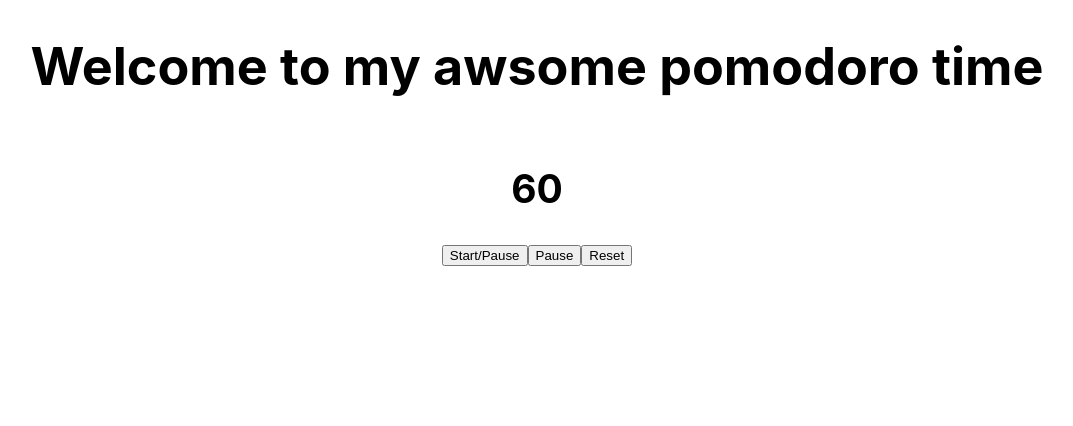
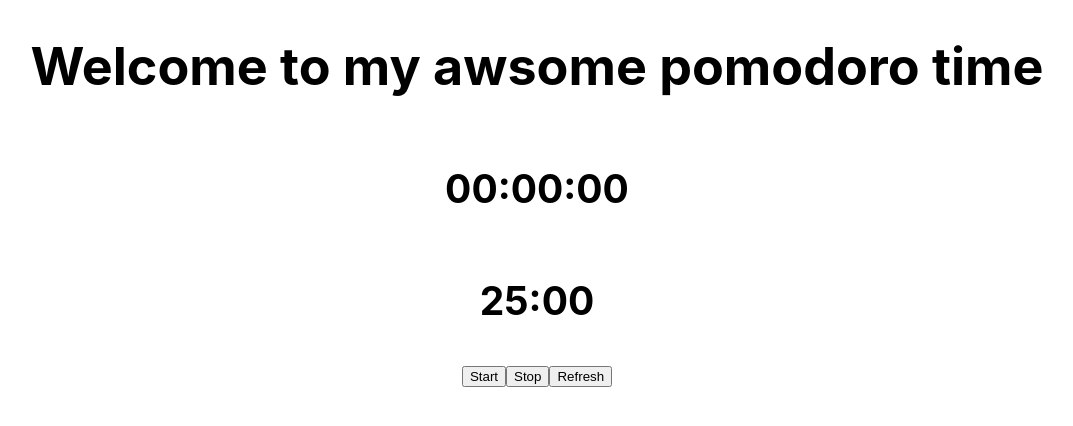
Before and after one commit to gulistanboylu/react-pomodoro-timer, a React (Create React App) app: page / in a window 1280 px wide. Shown: the top 426 px of the page, without its empty margins (103-1176 px from the left). Built offline with nearby package versions, Linux system fonts and the light colour scheme.

Commit message:
Start timer with state

```diff
--- a/src/App.js
+++ b/src/App.js
@@ -5,107 +5,49 @@ class App extends Component {
   constructor (props) {
     super(props)
     this.state = {
-      time: 60,
-      minutes: 60 * 25
-      // isPaused: false,
-      // display: '25.00'
+      breakLenght: 5,
+      minute: 25,
+      second: 0,
+      IntervalId: 0
     }
   }
 
-  handleStartTimer () {
-    // this.timer = setInterval(() => this.setState({
-    //   time: this.state.time - 1
-    // }), 1000)
-    this.timer = setInterval(() => this.setState({
-      time: this.state.time - 1
-    }), 1000)
+  handlePlay () {
+    const IntervalId = setInterval(this.decreaseTimer.bind(this), 1000)
 
-    // this.setState({
-    // minute = minute < 10 ? '0' + minute : minute,
-    // seconds = seconds < 10 ? '0' + seconds : seconds
-    // seconds = parseInt(timer % 60, 10)
-    // }), 1000)
-    // console.log(this.state.isPaused)
-    // if (this.state.isPaused === false) {
-    //   this.setState({
-    //     isPaused: true
-    //   })
-    // }
-    // if (this.state.isPaused === true) {
-    //   this.setState({
-    //     isPaused: false
-    //   })
-    // }
-
-    // const twentyFiveMinutes = this.state.minutes
-    // const display = document.querySelector('#time')
-
-    // let timer = twentyFiveMinutes; let minutes; let seconds
-
-    // setInterval(function () {
-    //   // if (this.state.isPaused === true) {
-    //   minutes = parseInt(timer / 60, 10)
-    //   seconds = parseInt(timer % 60, 10)
-
-    //   minutes = minutes < 10 ? '0' + minutes : minutes
-    //   seconds = seconds < 10 ? '0' + seconds : seconds
-
-    //   display.textContent = minutes + ':' + seconds
-
-    //   if (--timer < 0) {
-    //     timer = twentyFiveMinutes
-    //     // }
-    //   }
-    // }, 1000)
+    this.setState({
+      IntervalId: IntervalId
+    })
   }
 
-  handleStopTimer () {
-    clearInterval(this.timer)
-    console.log('pause timer')
+  decreaseTimer () {
+    switch (this.state.second) {
+      case 0:
+        this.setState((prevState) => {
+          return {
+            minute: prevState.minute - 1
+          }
+        })
+        this.setState({
+          second: 59
+        })
+        break
+      default:
+        this.setState((prevState) => {
+          return {
+            second: prevState.second - 1
+          }
+        })
+        break
+    }
   }
 
-  handleResetTimer () {
-    this.setState({ time: 60 })
-    console.log('stop timer')
-  }
-
-  componentDidMount () {
+  handleStop () {
 
   }
 
-  componentDidUpdate () {
-    console.log(this.state.time)
-    // if (this.state.isPaused === false) {
-    //   this.setState({
-    //     isPaused: true
-    //   })
-    // }
-    // if (this.state.isPaused === true) {
-    //   this.setState({
-    //     isPaused: false
-    //   })
-    // }
+  handleReset () {
 
-    // const twentyFiveMinutes = 60 * this.state.minutes
-    // const display = document.querySelector('#time')
-
-    // let timer = twentyFiveMinutes; let minutes; let seconds
-
-    // setInterval(function () {
-    //   if (this.state.isPaused === true) {
-    //     minutes = parseInt(timer / 60, 10)
-    //     seconds = parseInt(timer % 60, 10)
-
-    //     minutes = minutes < 10 ? '0' + minutes : minutes
-    //     seconds = seconds < 10 ? '0' + seconds : seconds
-
-    //     display.textContent = minutes + ':' + seconds
-
-    //     if (--timer < 0) {
-    //       timer = twentyFiveMinutes
-    //     }
-    //   }
-    // }, 1000)
   }
 
   render () {
@@ -113,16 +55,19 @@ class App extends Component {
       <div className='App'>
         <header className='App-header'>
           <h1>Welcome to my awsome pomodoro time</h1>
-          <h2>{this.state.time}</h2>
+          <h2>00:00:00</h2>
+          <h2>
+            <span>{this.state.minute}</span>
+            <span>:</span>
+            <span>{this.state.second === 0 ? '00' : this.state.second < 10 ? '0' + this.state.second : this.state.second}</span>
+          </h2>
+          <div className='timerButtons'>
+            <button onClick={this.handlePlay.bind(this)}>Start</button>
+            <button onClick={this.handleStop.bind(this)}>Stop</button>
+            <button onClick={this.handleReset.bind(this)}>Refresh</button>
+          </div>
         </header>
-        <div>
-          {/* <div>Focus on task for <span id='time'>25:00</span> minutes!</div> */}
-          {/* <div>Focus on task for <span id='time'>{this.state.display}</span></div> */}
-          {/* <div>{this.state.minutes}</div> */}
-          <button name='start' onClick={this.handleStartTimer.bind(this)}>Start/Pause</button>
-          <button name='pause' onClick={this.handleStopTimer.bind(this)}>Pause</button>
-          <button name='reset' onClick={this.handleResetTimer.bind(this)}>Reset</button>
-        </div>
+        <div />
       </div>)
   }
 }
```
